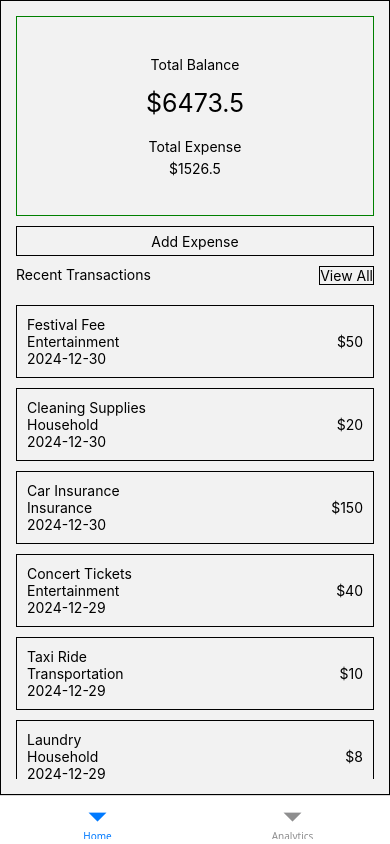
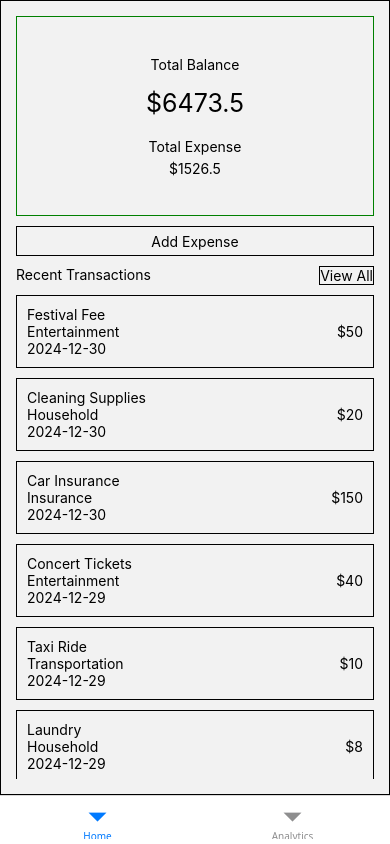
Before and after one commit to FlyHighButterflies/app-prototype, a React Native app: screen /Home in a window 390 px wide. Built offline with nearby package versions, Linux system fonts and the light colour scheme.

Commit message:
change import data to data context

```diff
--- a/src/App.jsx
+++ b/src/App.jsx
@@ -1,13 +1,16 @@
-import React from 'react'
+import React from "react";
 import { NavigationContainer } from "@react-navigation/native";
-import AppNavigation from 'navigation/AppNavigation';
+import AppNavigation from "navigation/AppNavigation";
+import DataContext from "context/DataContext";
 
 function App() {
   return (
     <NavigationContainer>
-      <AppNavigation />
+      <DataContext>
+        <AppNavigation />
+      </DataContext>
     </NavigationContainer>
   );
 }
 
-export default App
+export default App;
--- /dev/null
+++ b/src/context/DataContext.jsx
@@ -0,0 +1,27 @@
+import React, { createContext, useContext, useState } from "react";
+import DummyData from "constants/DummyData.json";
+
+const dataContext = createContext({});
+const setDataContext = createContext(null);
+
+export function useData() {
+  return useContext(dataContext);
+}
+
+export function useSetData() {
+  return useContext(setDataContext);
+}
+
+function DataContext({ children }) {
+  const [data, setData] = useState(DummyData.expenseList);
+
+  return (
+    <dataContext.Provider value={data}>
+      <setDataContext.Provider value={setData}>
+        {children}
+      </setDataContext.Provider>
+    </dataContext.Provider>
+  );
+}
+
+export default DataContext;
--- a/src/screens/ExpenseListScreen.jsx
+++ b/src/screens/ExpenseListScreen.jsx
@@ -1,10 +1,13 @@
-import React from "react";
+import React, { useState } from "react";
 import { ScrollView, StyleSheet, Text, TouchableOpacity, View } from "react-native";
 import { SafeAreaView } from "react-native-safe-area-context";
-import dummyData from "constants/DummyData.json";
 import ExpenseItem from "components/ExpenseItem";
+import { useData } from "context/DataContext";
 
 function ExpenseListScreen({ navigation }) {
+
+  const [data, setData] = useState(useData())
+
   return (
     <SafeAreaView style={style.screenContainer}>
       <View style={style.headerContainer}>
@@ -19,7 +22,7 @@ function ExpenseListScreen({ navigation }) {
         style={style.expenseListContainer}
         showsVerticalScrollIndicator={false}
       >
-        {dummyData.expenseList.map((item, index) => {
+        {data.map((item, index) => {
           return (
             <ExpenseItem
               style={style.expenseItemContainer}
@@ -57,10 +60,11 @@ const style = StyleSheet.create({
     fontSize: 20,
   },
   expenseListContainer: {
+    marginTop: 10,
     // borderWidth: 1,
   },
   expenseItemContainer: {
-    marginTop: 10,
+    marginBottom: 10,
     // borderWidth: 1,
   },
 });
--- a/src/screens/HomeScreen.jsx
+++ b/src/screens/HomeScreen.jsx
@@ -9,15 +9,16 @@ import {
   View,
 } from "react-native";
 import { SafeAreaView } from "react-native-safe-area-context";
-import dummyData from "constants/DummyData.json";
 import ExpenseItem from "components/ExpenseItem";
+import { useData } from "context/DataContext";
 
 function HomeScreen({ navigation }) {
-  const [transactions, setTransactions] = useState(dummyData.expenseList);
+  const [transactions, setTransactions] = useState(useData());
   const [recentTransactions, setRecentTransactions] = useState(
     transactions.slice(-5)
   );
-  const [balance, setBalance] = useState(8000.0);
+  const [budget, setBudget] = useState(8000.0)
+  const [balance, setBalance] = useState(budget);
   const [totalExpense, setTotalExpense] = useState(0.0);
   const [isAddExpense, setIsAddExpense] = useState(false);
 
@@ -184,13 +185,12 @@ const style = StyleSheet.create({
     borderWidth: 1,
   },
   expenseListContainer: {
-    // flexDirection: "column-reverse",
     marginTop: 10,
     // borderWidth: 1,
     borderColor: "red",
   },
   expenseItemContainer: {
-    marginTop: 10,
+    marginBottom: 10,
     // borderWidth: 1,
   },
 });
```
